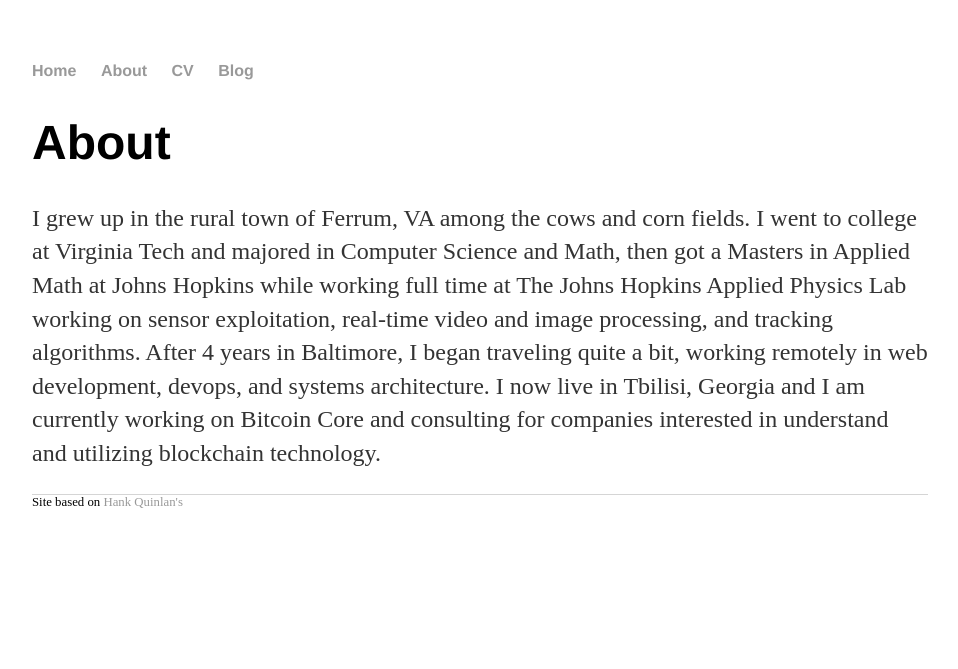
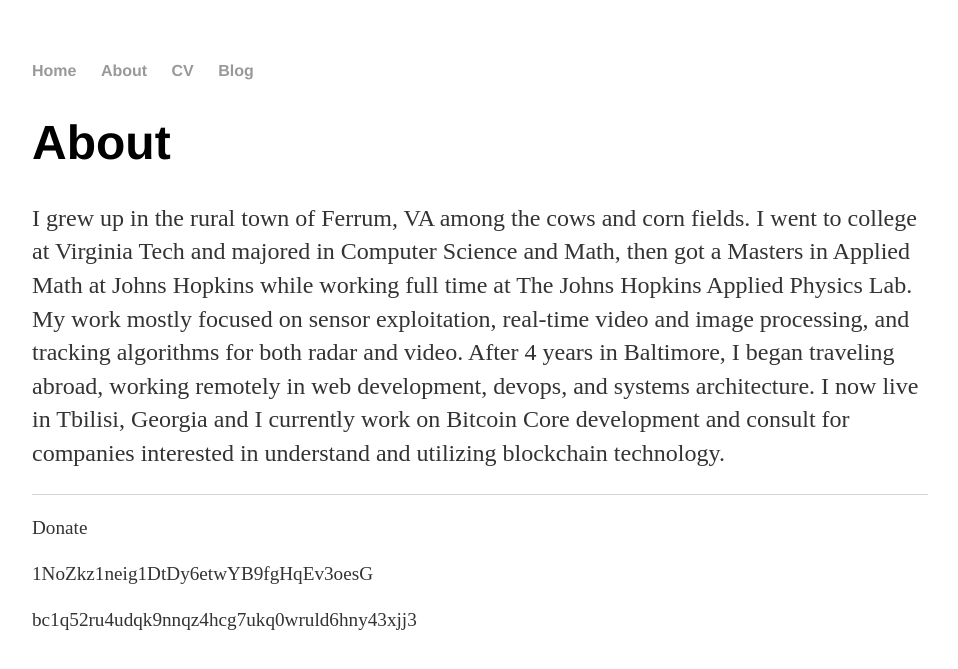
Before and after one commit to conscott/conscott.github.io, a Jekyll site: the page built from about/index.html, in a window 1280 px wide. Shown: the top 669 px of the page, without its empty margins (160-1118 px from the left). Built offline with Jekyll 4.4.1, drawn with Linux system fonts in a browser that asks for light colours.

Commit message:
Add donate address

```diff
--- a/_layouts/default.html
+++ b/_layouts/default.html
@@ -24,7 +24,9 @@
 </div>
 
   <footer>
-      Site based on <a href="https://github.com/hankquinlan/hankquinlan.github.io">Hank Quinlan's</a>
+      <p>Donate</p>
+      <p>1NoZkz1neig1DtDy6etwYB9fgHqEv3oesG</p>
+      <p>bc1q52ru4udqk9nnqz4hcg7ukq0wruld6hny43xjj3</p>
   </footer>
   </body>
 
--- a/about/index.html
+++ b/about/index.html
@@ -3,9 +3,9 @@
 title: About Conor Scott
 ---
 
-		<div class="about">
-			<h1>About</h1>
-			<p>I grew up in the rural town of Ferrum, VA among the cows and corn fields. I went to college at Virginia Tech and majored in Computer Science and Math, then got a Masters in Applied Math at Johns Hopkins while working full time at The Johns Hopkins Applied Physics Lab working on sensor exploitation, real-time video and image processing, and tracking algorithms. After 4 years in Baltimore, I began traveling quite a bit, working remotely in web development, devops, and systems architecture. I now live in Tbilisi, Georgia and I am currently working on Bitcoin Core and consulting for companies interested in understand and utilizing blockchain technology.
+        <div class="about">
+            <h1>About</h1>
+            <p>I grew up in the rural town of Ferrum, VA among the cows and corn fields. I went to college at Virginia Tech and majored in Computer Science and Math, then got a Masters in Applied Math at Johns Hopkins while working full time at The Johns Hopkins Applied Physics Lab. My work mostly focused on sensor exploitation, real-time video and image processing, and tracking algorithms for both radar and video. After 4 years in Baltimore, I began traveling abroad, working remotely in web development, devops, and systems architecture. I now live in Tbilisi, Georgia and I currently work on Bitcoin Core development and consult for companies interested in understand and utilizing blockchain technology.
             </p>
 
-		</div>
+        </div>
--- a/index.html
+++ b/index.html
@@ -3,12 +3,12 @@
 title: Conor Scott
 ---
 
-		<div class="blurb">
-			<h1>Conor Scott</h1>
+        <div class="blurb">
+            <h1>Conor Scott</h1>
             <p>Software Developer, Consultant, and Blockchain Evangelist</p>
             <ul class="contacts">
                 <li><a href="mailto:conor.r.scott.88@gmail.com">Email</a></li>
                 <li><a href="https://github.com/conscott">Github</a></li>
                 <li><a href="https://www.linkedin.com/in/conor-scott-687bb7143/">LinkedIn</a></li>
             </ul>
-		</div>
+        </div>
```
